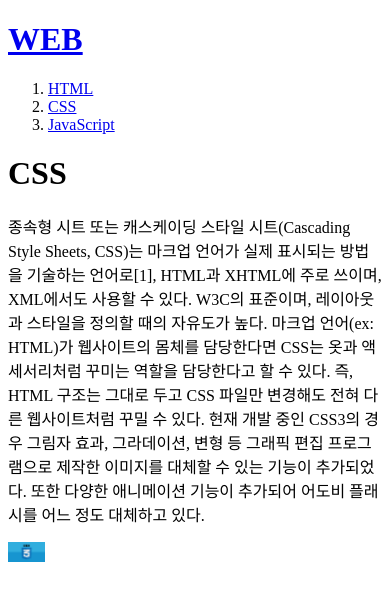
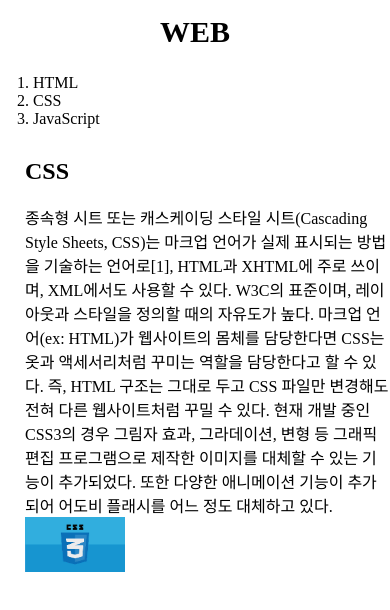
Before and after one commit to SBHun/web, a plain HTML site: page 2.html in a window 390 px wide. Drawn offline with Linux system fonts and the light colour scheme.

Commit message:
second
Add CSS

```diff
--- a/2.html
+++ b/2.html
@@ -2,22 +2,74 @@
 <html>
   <head>
     <meta charset="utf-8">
-    <title>WEB-1 CSS</title>
+    <title>WEB-1 WEB</title>
+    <style>
+    body{
+      margin: 0;
+    }
+      a {
+        color:black;
+        text-decoration: none;
+      }
+      h1{
+        border-bottom: 3px black solid;
+        font-size: 50px;
+        text-align: center;
+        margin:0px;
+        padding: 15px;
+      }
+      #grid ol{
+        border-right: 3px black solid;
+        width: 100px;
+        margin: 0px;
+        padding: 10px;
+        padding-left: 33px;
+      }
+      #grid{
+        display: grid;
+        grid-template-columns: 150px 1fr;
+      }
+      #grid #article{
+        padding-left: 25px;
+      }
+      @media(max-width:800px) {
+        h1{
+          font-size: 30px;
+          border:none;
+        }
+        #grid ol{
+          border-right: none;
+        }
+        #grid{
+          display:block;
+        }
+      }
+    </style>
   </head>
   <body>
-<h1><a href="index.html" title="WEB">WEB</a></h1>
-<ol>
-  <li><a href="1.html" title="html">HTML</a></li>
-  <li><a href="2.html" title="CSS">CSS</a></li>
-  <li><a href="3.html" title="JavaScript">JavaScript</a></li>
-</ol>
-
-    <h1>CSS</h1>
-    <p>종속형 시트 또는 캐스케이딩 스타일 시트(Cascading Style Sheets, CSS)는 마크업 언어가 실제 표시되는 방법을 기술하는 언어로[1], HTML과 XHTML에 주로 쓰이며, XML에서도 사용할 수 있다. W3C의 표준이며, 레이아웃과 스타일을 정의할 때의 자유도가 높다.
-
-마크업 언어(ex: HTML)가 웹사이트의 몸체를 담당한다면 CSS는 옷과 액세서리처럼 꾸미는 역할을 담당한다고 할 수 있다. 즉, HTML 구조는 그대로 두고 CSS 파일만 변경해도 전혀 다른 웹사이트처럼 꾸밀 수 있다.
-
-현재 개발 중인 CSS3의 경우 그림자 효과, 그라데이션, 변형 등 그래픽 편집 프로그램으로 제작한 이미지를 대체할 수 있는 기능이 추가되었다. 또한 다양한 애니메이션 기능이 추가되어 어도비 플래시를 어느 정도 대체하고 있다.</p>
-<img src="css.png" width="10%">
+    <h1><a href="index.html">WEB</a></h1>
+  <div id="grid">
+    <ol>
+      <li><a href="1.html">HTML</a></li>
+      <li><a href="2.html">CSS</a></li>
+      <li><a href="3.html">JavaScript</a></li>
+    </ol>
+    <div id="article">
+      <h2>CSS</h2>
+      <p>
+        종속형 시트 또는 캐스케이딩 스타일 시트(Cascading Style Sheets, CSS)는
+        마크업 언어가 실제 표시되는 방법을 기술하는 언어로[1], HTML과 XHTML에 주로 쓰이며,
+        XML에서도 사용할 수 있다. W3C의 표준이며, 레이아웃과 스타일을 정의할 때의 자유도가 높다.
+        마크업 언어(ex: HTML)가 웹사이트의 몸체를 담당한다면
+        CSS는 옷과 액세서리처럼 꾸미는 역할을 담당한다고 할 수 있다.
+        즉, HTML 구조는 그대로 두고 CSS 파일만 변경해도 전혀 다른 웹사이트처럼 꾸밀 수 있다.
+        현재 개발 중인 CSS3의 경우 그림자 효과, 그라데이션, 변형 등
+        그래픽 편집 프로그램으로 제작한 이미지를 대체할 수 있는 기능이 추가되었다.
+        또한 다양한 애니메이션 기능이 추가되어 어도비 플래시를 어느 정도 대체하고 있다.
+       <br>
+       <img src="css.png" width="100px">
+      </p>
+    </div>
+  </div>
   </body>
 </html>
```
Also changed, not shown: 1.html (+53 -11 lines), 3.html (+52 -6 lines), index.html (+57 -4 lines).
